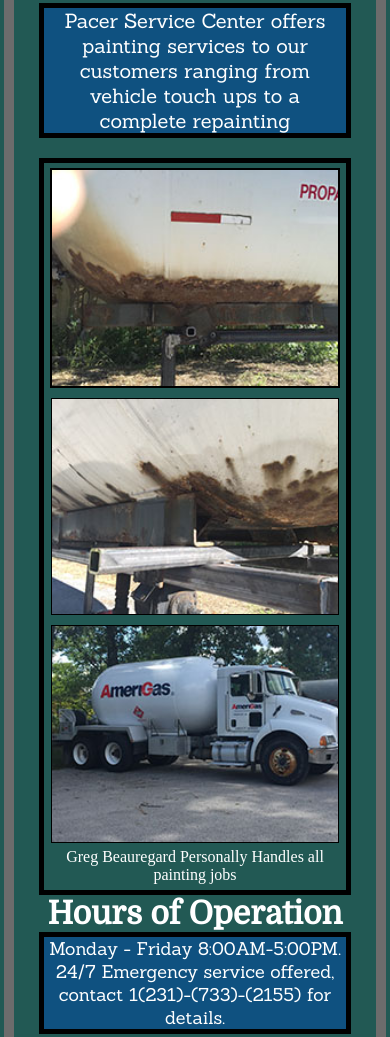
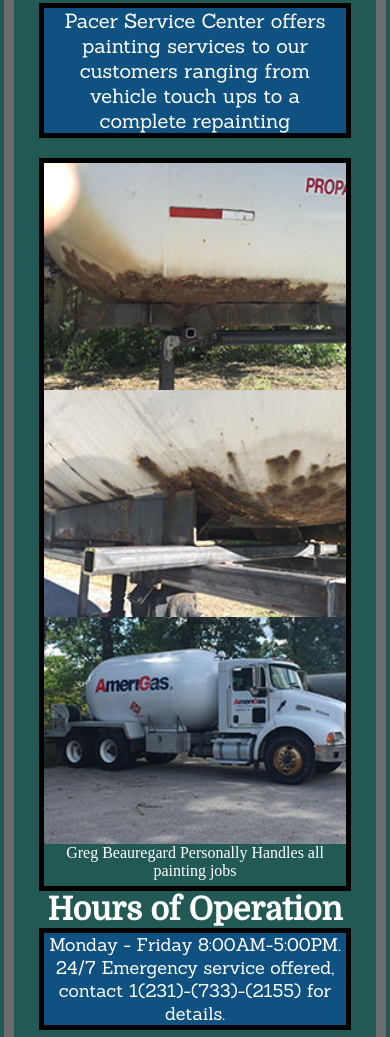
Before and after one commit to beaureg8/beaureg8.github.io, a plain HTML site: page Services.html in a window 390 px wide. Shown: the part 1130-2167 px from the top of the page. Drawn offline with Linux system fonts and the light colour scheme.

Commit message:
Update screen5.css

```diff
--- a/css/screen5.css
+++ b/css/screen5.css
@@ -238,21 +238,21 @@ figure.Painting-Examples {
 	padding-bottom: 6px;
 	border: 5px solid #000000;
 }
-img.Painting1 {
+img.Rust1 {
 	width: 32%;
 	height: auto;
 	margin: 2px;
 	border: 2px solid #000000;
 }
 
-img.Painting2 {
+img.Rust2 {
 	width: 32%;
 	height: auto;
 	margin: 2px;
 	border: 1px solid #000000;
 }
 
-img.Painting3 {
+img.Rust3 {
 	width: 32%;
 	height: auto;
 	margin: 2px;
@@ -299,17 +299,17 @@ button {
 		margin: 0 auto;
 		flex: 1 1 0;
 	}
-	img.Painting1 {
+	img.Rust1 {
 		width: 95%;
 		height: auto;
 		margin: 5px auto;
 	}
-	img.Painting2 {
+	img.Rust2 {
 		width: 95%;
 		height: auto;
 		margin: 5px auto;
 	}
-	img.Painting3 {
+	img.Rust3 {
 		width: 95%;
 		height: auto;
 		margin: 5px auto;
```
